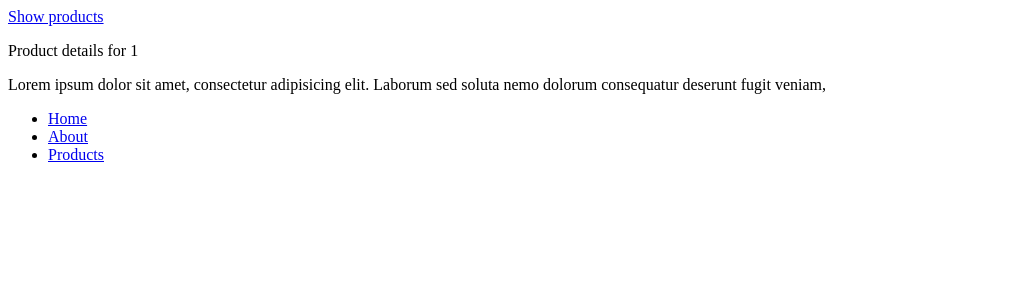
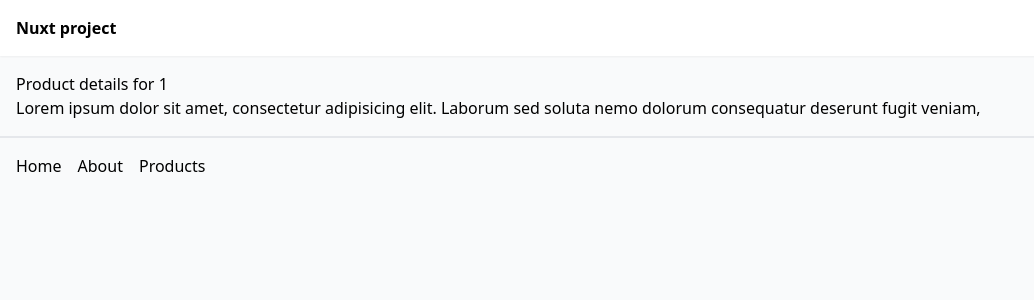
Before and after one commit to Ruba-Alahmad/Nuxt_project, a Nuxt app: page /products/1 in a window 1280 px wide. Shown: the top 300 px of the page, without its empty margins (0-1034 px from the left). Built offline with nearby package versions, Linux system fonts and the light colour scheme.

Commit message:
Adding tailwind css

```diff
--- /dev/null
+++ b/assets/css/tailwind.css
@@ -0,0 +1,14 @@
+@tailwind base;
+@tailwind components;
+@tailwind utilities;
+
+
+body{
+    @apply bg-gray-50;
+}
+
+@layer components{
+    .btn{
+        @apply bg-[#12b488] text-white px-3 py-2 rounded-md text-sm text-white
+    }
+}
--- a/layouts/default.vue
+++ b/layouts/default.vue
@@ -1,16 +1,16 @@
 <template>
     <div>
-        <header>
-            <nav>
-                <NuxtLink to="/">Nuxt project</NuxtLink>
-                <ul>
+        <header class="shadow-sm bg-white">
+            <nav class="container mx-auto p-4 flex justify-between">
+                <NuxtLink to="/" class="font-bold">Nuxt project</NuxtLink>
+                <ul class="flex gap-4">
                     <li><NuxtLink to="/">Home</NuxtLink></li>
                     <li><NuxtLink to="/about">About</NuxtLink></li>
-                    <li><NuxtLink to="/products">Products</NuxtLink></li>
+                    <li><NuxtLink to="/products" class="btn">Products</NuxtLink></li>
                 </ul>
             </nav>
         </header>
-        <div>
+        <div class="container mx-auto p-4">
             <slot></slot>
         </div>
     </div>
--- a/layouts/products.vue
+++ b/layouts/products.vue
@@ -1,15 +1,15 @@
 <template>
     <div>
-        <header>
-            <nav>
-                <NuxtLink to="/products">Show products</NuxtLink>
+        <header class="shadow-sm bg-white">
+            <nav class="container mx-auto p-4">
+                <NuxtLink to="/products" class="font-bold">Nuxt project</NuxtLink>
             </nav>
         </header>
-        <div>
+        <div class="container mx-auto p-4">
             <slot></slot>
         </div>
-        <footer>
-            <ul>
+        <footer class="container mx-auto p-4 flex justify-between border-t-2">
+            <ul class="flex gap-4">
                     <li><NuxtLink to="/">Home</NuxtLink></li>
                     <li><NuxtLink to="/about">About</NuxtLink></li>
                     <li><NuxtLink to="/products">Products</NuxtLink></li>
--- a/nuxt.config.ts
+++ b/nuxt.config.ts
@@ -1,5 +1,6 @@
 // https://nuxt.com/docs/api/configuration/nuxt-config
 export default defineNuxtConfig({
   compatibilityDate: '2025-07-15',
-  devtools: { enabled: true }
+  devtools: { enabled: true },
+  modules: ['@nuxtjs/tailwindcss']
 })
--- a/package.json
+++ b/package.json
@@ -10,6 +10,7 @@
     "postinstall": "nuxt prepare"
   },
   "dependencies": {
+    "@nuxtjs/tailwindcss": "^6.14.0",
     "nuxt": "^4.4.6",
     "vue": "^3.5.34",
     "vue-router": "^5.0.7"
```
Also changed, not shown: 1 other file (tests, documents, lock files or other folders).
